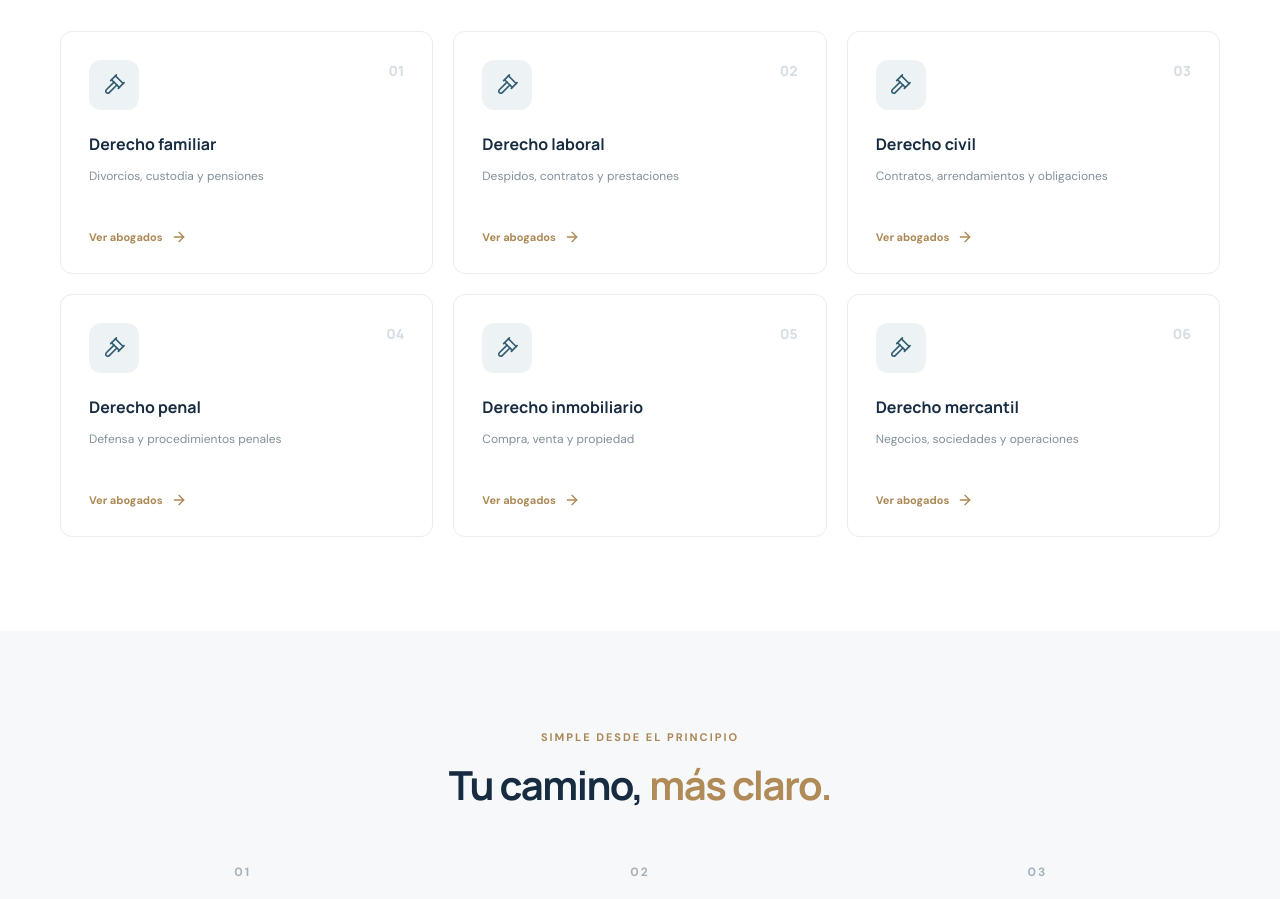
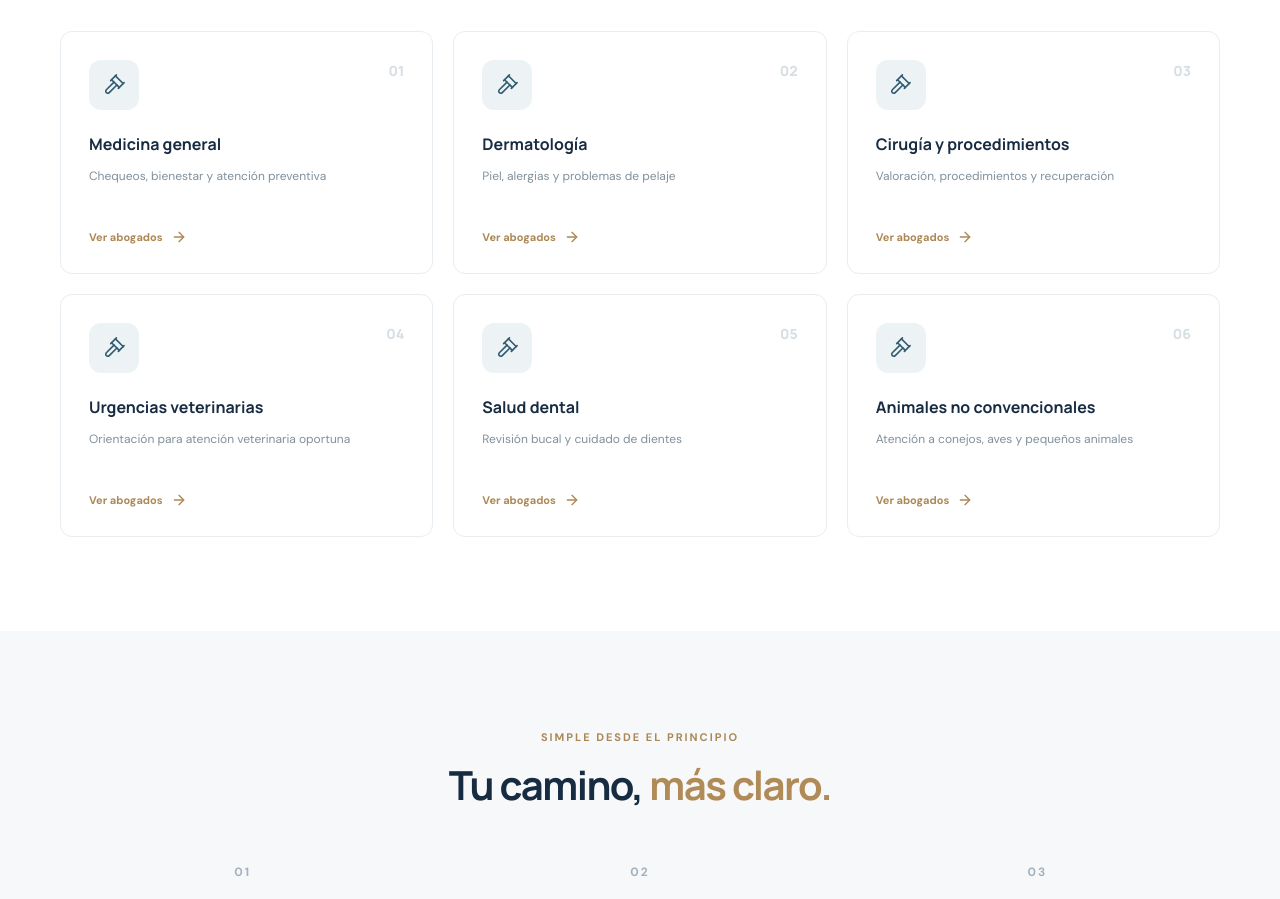
Before and after one commit to BrayanQuirino/legal-mx, a React (Vite) app: page / in a window 1280 px wide. Shown: the part 1000-1899 px from the top of the page. Built offline with nearby package versions, Linux system fonts and the light colour scheme.

Commit message:
feat(vet): veterinary specialty taxonomy with six searchable services

```diff
--- a/apps/web/src/data/specialties.ts
+++ b/apps/web/src/data/specialties.ts
@@ -1,9 +1,9 @@
-/** Catálogo inicial de especialidades; ampliar con taxonomía validada. */
-export const specialties = [
-  { id: "familiar", name: "Derecho familiar", description: "Divorcios, custodia y pensiones" },
-  { id: "laboral", name: "Derecho laboral", description: "Despidos, contratos y prestaciones" },
-  { id: "civil", name: "Derecho civil", description: "Contratos, arrendamientos y obligaciones" },
-  { id: "penal", name: "Derecho penal", description: "Defensa y procedimientos penales" },
-  { id: "inmobiliario", name: "Derecho inmobiliario", description: "Compra, venta y propiedad" },
-  { id: "mercantil", name: "Derecho mercantil", description: "Negocios, sociedades y operaciones" },
+/** Categorías de atención veterinaria para explorar la POC; no equivalen a certificaciones clínicas. */
+export const specialties=[
+ {id:"medicina_general",name:"Medicina general",description:"Chequeos, bienestar y atención preventiva",icon:"stethoscope"},
+ {id:"dermatologia",name:"Dermatología",description:"Piel, alergias y problemas de pelaje",icon:"heart-pulse"},
+ {id:"cirugia",name:"Cirugía y procedimientos",description:"Valoración, procedimientos y recuperación",icon:"activity"},
+ {id:"urgencias",name:"Urgencias veterinarias",description:"Orientación para atención veterinaria oportuna",icon:"siren"},
+ {id:"odontologia",name:"Salud dental",description:"Revisión bucal y cuidado de dientes",icon:"smile"},
+ {id:"animales_exoticos",name:"Animales no convencionales",description:"Atención a conejos, aves y pequeños animales",icon:"rabbit"}
 ] as const;
```
